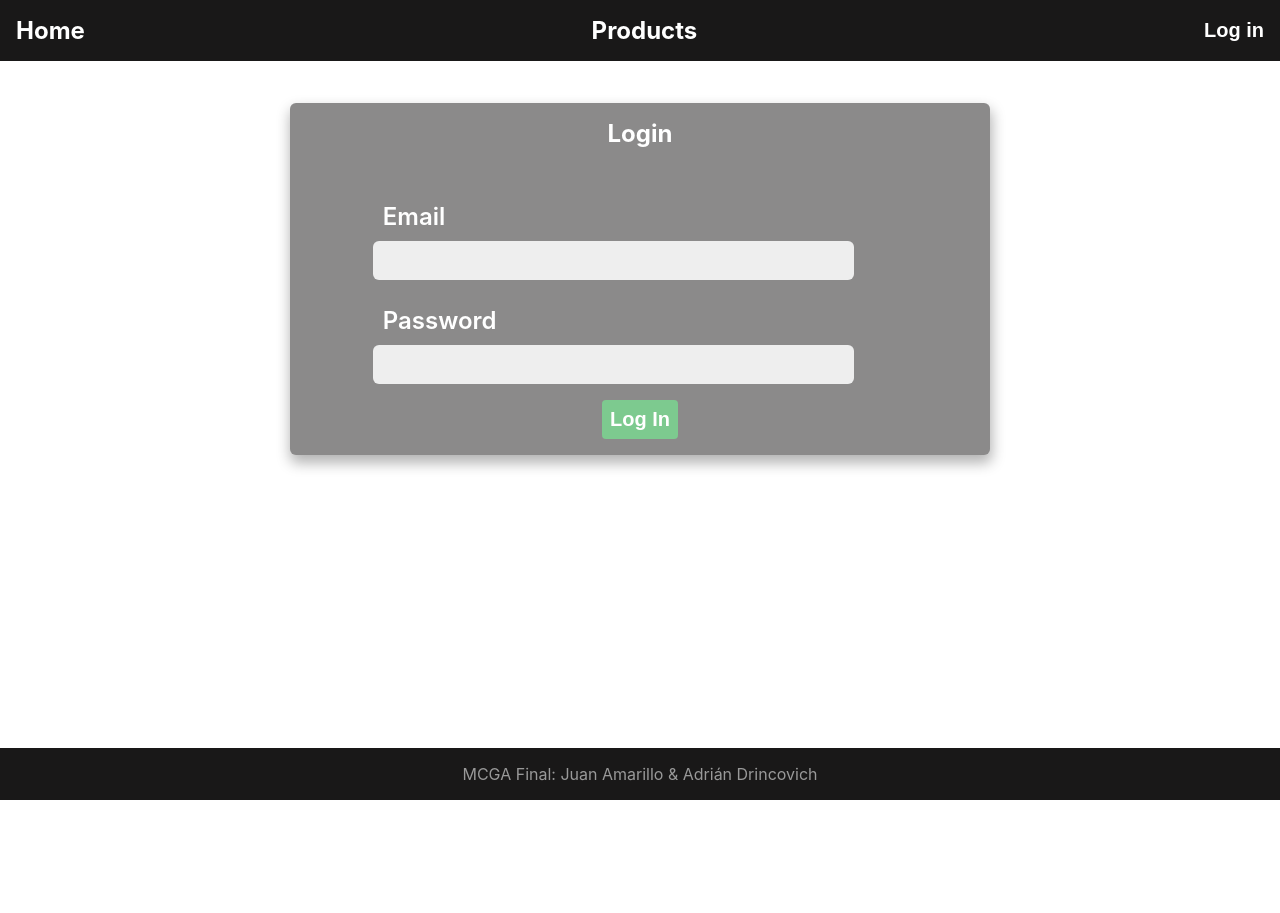
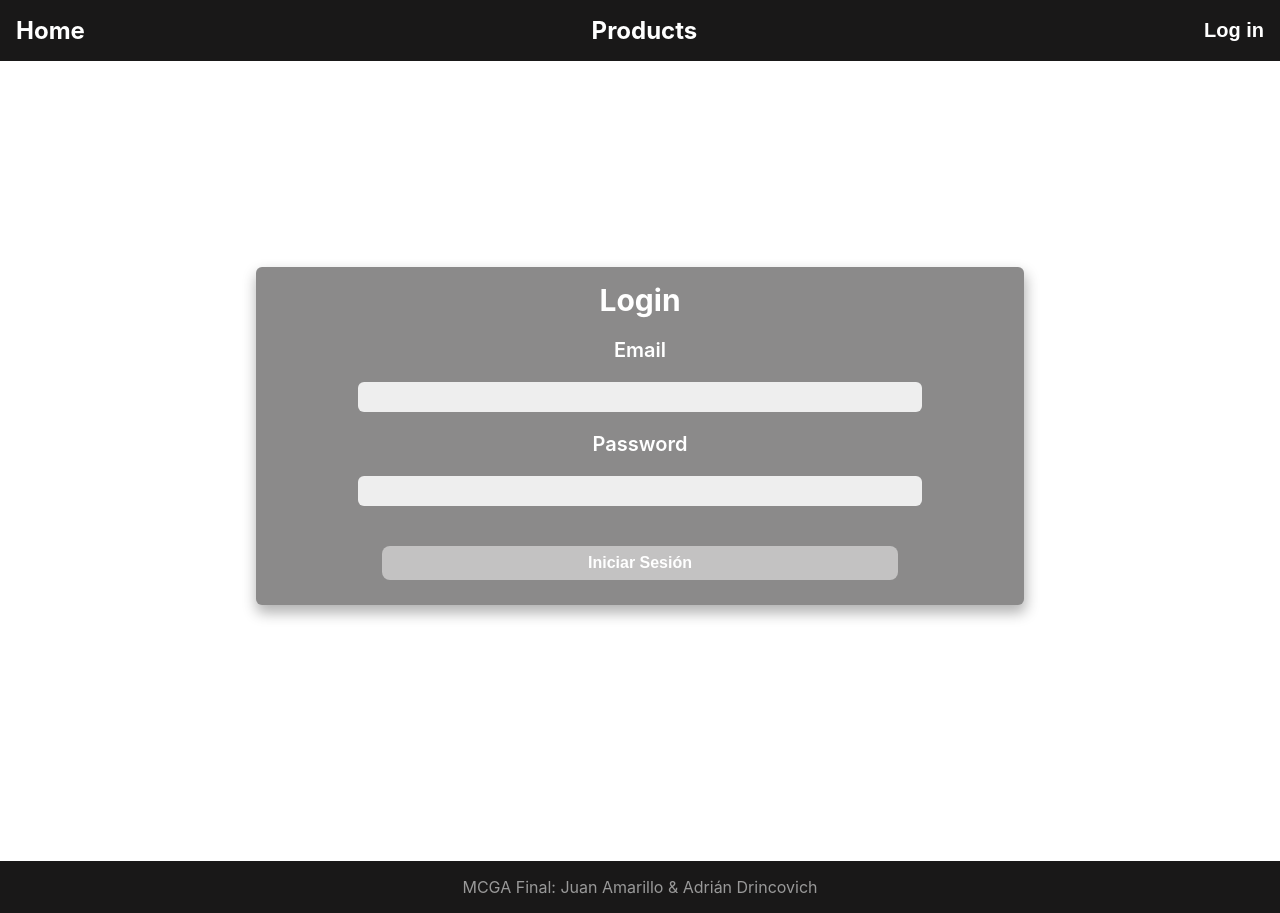
Before and after one commit to Adrincovich/frontend_mcga_final, a React (Create React App) app: page /Login in a window 1280 px wide. Before the commit the page ends 800 px from the top, so only its background shows below. Built offline with nearby package versions, Linux system fonts and the light colour scheme.

Commit message:
Arreglo de estilos

```diff
--- /dev/null
+++ b/src/components/Layout/Children/styleChildren.module.css
@@ -0,0 +1,3 @@
+.conteinerChildren{
+    min-height: 100vh;
+}
--- a/src/components/Layout/Footer/footer.module.css
+++ b/src/components/Layout/Footer/footer.module.css
@@ -1,8 +1,4 @@
 .footer{
-    position: absolute;
-    bottom: 0;
-    display: flex;
-    justify-content: space-around;
     background-color: #191818;
     width: 100%;
     padding: 1rem 0;
--- a/src/components/Layout/index.jsx
+++ b/src/components/Layout/index.jsx
@@ -1,12 +1,13 @@
 import React from "react";
 import Footer from './Footer';
 import Header from './Header';
+import styles from './Children/styleChildren.module.css';
 
 const Layout = ({children}) => {
     return (
       <div>
           <Header />
-            <div>
+            <div className={styles.conteinerChildren} >
                 {children}
             </div>
           <Footer />
--- a/src/components/Shared/Button/button.module.css
+++ b/src/components/Shared/Button/button.module.css
@@ -3,7 +3,7 @@
     padding: .5rem .5rem;
     border: none;
     color: white;
-    font-weight: 700;
+    font-weight: 800;
     font-size: 1.25rem !important;
 }
 
--- a/src/components/Shared/Input/input.module.css
+++ b/src/components/Shared/Input/input.module.css
@@ -1,8 +1,8 @@
 .input{
-    padding: .5rem;
-    font-size: 1.25rem;
+    font-size: 12px;
     margin: 0;
     background-color: rgb(245, 245, 245);
+    padding: 8px;
 }
 
 .errorLabel{
--- a/src/components/Shared/InputContainer/inputContainer.module.css
+++ b/src/components/Shared/InputContainer/inputContainer.module.css
@@ -1,11 +1,12 @@
 .inputContainer{
     display: flex;
     flex-direction: column;
-    width: 80%;
-    margin: 0 auto 1rem;
+    width: 85%;
+    align-items: center;
 }
 
 .inputLabel{
-    font-size: 1.5rem;
-    text-align: left;
+    font-size: 20px;
+    margin: 0;
+    padding: 20px;
 }
--- a/src/screens/Login/index.jsx
+++ b/src/screens/Login/index.jsx
@@ -68,11 +68,7 @@ const Login = () => {
                         errors={errors.password}
                     />
                 </InputContainer>
-                <Button
-                    content='Log In'
-                    background='#28a745'
-                    type='submit'
-                 />
+                <button type='submit' className={styles.button}>Iniciar Sesión</button>
             </form>
         </div>
     )
--- a/src/screens/Login/login.module.css
+++ b/src/screens/Login/login.module.css
@@ -4,23 +4,38 @@
     justify-content: center;
     text-align: center;
     align-items: center;
-    padding: 2rem;
-    min-height: 400px;
+    min-height: 100vh;
 }
 
 .form{
-    max-width: 700px;
-    min-width: 400px;
+
     box-shadow: 1px 7px 14px 1px rgba(0,0,0,0.5);
     -webkit-box-shadow: 1px 7px 14px 1px rgba(0,0,0,0.5);
     -moz-box-shadow: 1px 7px 14px 1px rgba(0,0,0,0.5);
     border-radius: 6px;
-    margin-top: 10px;
-    padding: 1rem;
     justify-content: center;
+    align-items: center;
 }
 
 .title{
-    font-size: 1.5rem;
-    padding-bottom: 1.5rem;
+    font-size: 30px;
+    margin: 0;
 }
+
+.button{
+    margin-top: 40px;
+    margin-bottom: 10px;
+    padding: 8px;
+    border-radius: 8px;
+    background-color: rgb(156, 154, 154);
+    font-size: 16px;
+    font-weight: 600;
+    color: white;
+    border: none;
+    cursor: pointer;
+    width: 70%;
+}
+
+.button:hover{
+    background-color: rgb(121, 123, 123);
+}
--- a/src/screens/Publico/recurso.module.css
+++ b/src/screens/Publico/recurso.module.css
@@ -3,8 +3,8 @@
     flex-direction: column;
     align-items: center;
     justify-content: center;
-    min-height: 73.3vh;
     width: 100%;
+    min-height: 100vh;
 }
 
 .conteinerTable{
--- a/src/screens/Recursos/index.jsx
+++ b/src/screens/Recursos/index.jsx
@@ -73,7 +73,7 @@ const Products = () => {
 
             </InformationModal>}
             <section className={styles.conteinerSection}>
-                <Link  className={styles.linkbutton} to={"/add"}><button className={styles.agregar}>Agregar Producto</button></Link>
+            <Link  className={styles.linkbutton} to={"/add"}><button className={styles.agregar}>Agregar Producto</button></Link>
                 <table className={styles.conteinerTable}>
                     <thead>
                         <tr>
--- a/src/screens/Recursos/recurso.module.css
+++ b/src/screens/Recursos/recurso.module.css
@@ -3,8 +3,8 @@
     flex-direction: column;
     align-items: center;
     justify-content: center;
-    min-height: 73.3vh;
     width: 100%;
+    min-height: 100vh;
 }
 
 .conteinerTable{
```
